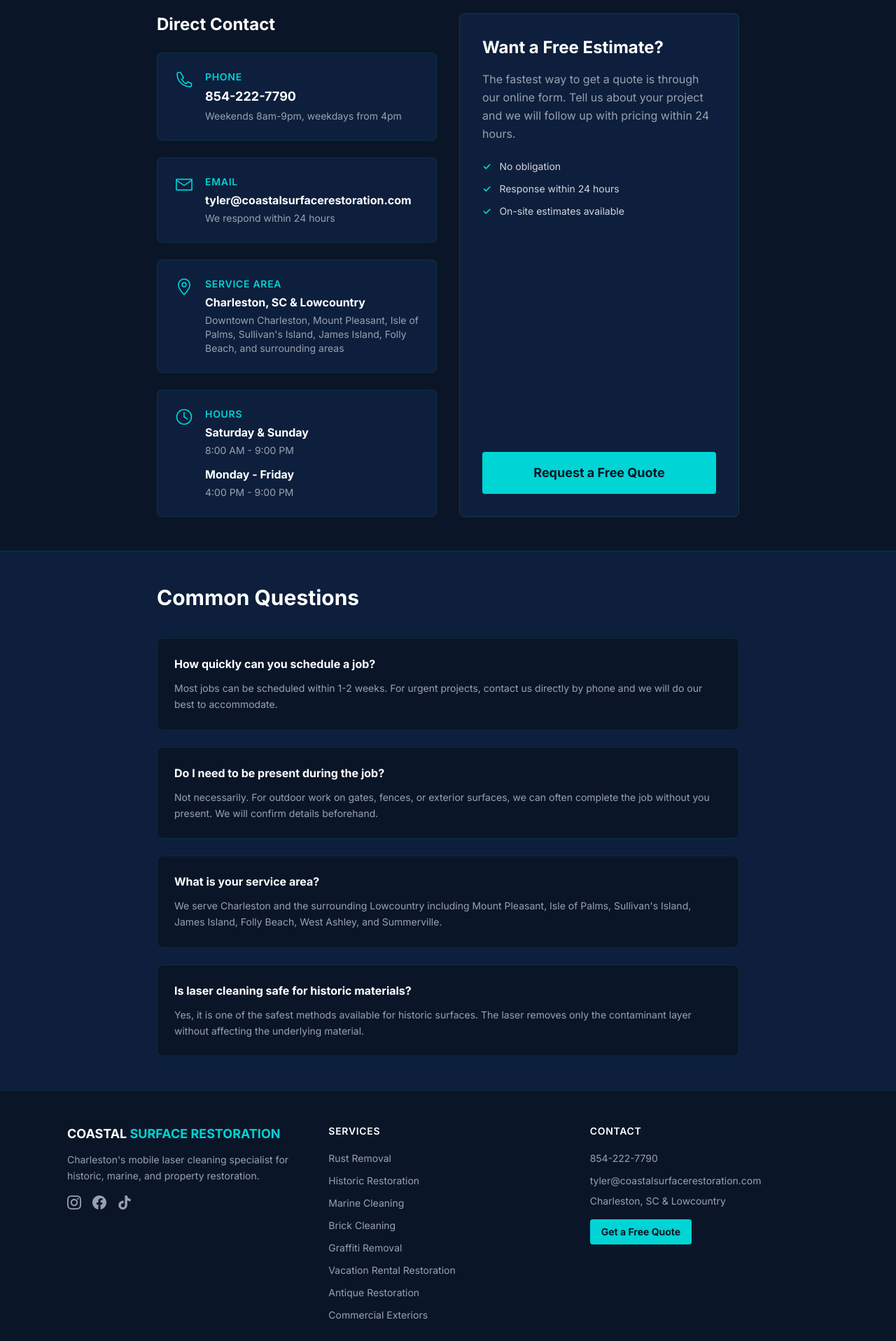
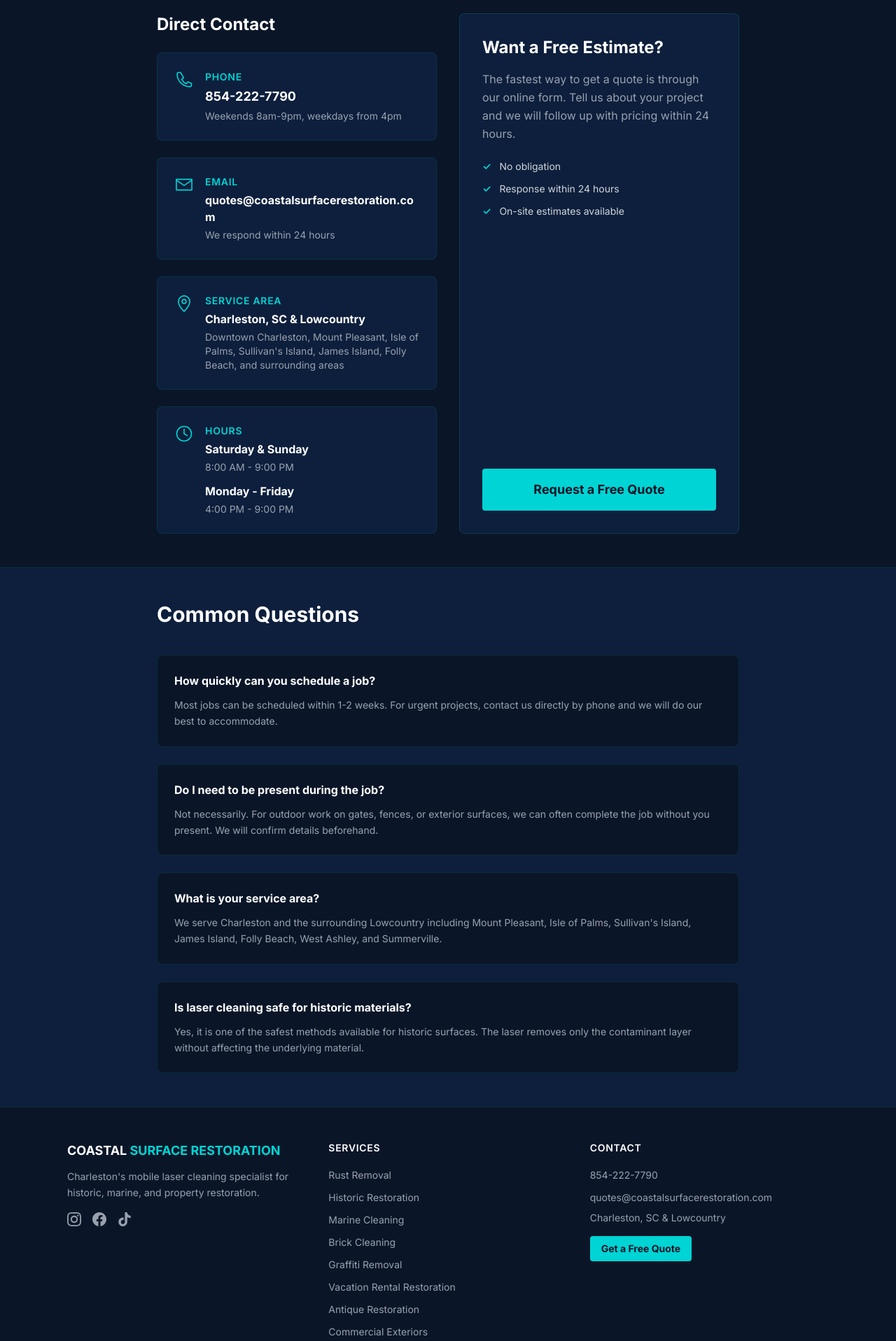
Before and after one commit to coastalsurfacerestoration1/coastal-surface-restoration, a Next.js app: page /contact in a window 1280 px wide. Shown: the part 386-2303 px from the top of the page at 70% size. Built offline with nearby package versions, Linux system fonts and the light colour scheme.

Commit message:
update to quotes email alias

```diff
--- a/app/components/Footer.tsx
+++ b/app/components/Footer.tsx
@@ -1,4 +1,5 @@
 import Link from 'next/link';
+import { BUSINESS } from '@/lib/seo';
 
 
 const socials = [
@@ -89,8 +90,8 @@ export default function Footer() {
                 </a>
               </li>
               <li>
-                <a href="mailto:tyler@coastalsurfacerestoration.com" className="text-gray-400 hover:text-[#00d4d4] text-sm transition-colors">
-                  tyler@coastalsurfacerestoration.com
+                <a href={`mailto:${BUSINESS.email}`} className="text-gray-400 hover:text-[#00d4d4] text-sm transition-colors">
+                  {BUSINESS.email}
                 </a>
               </li>
               <li className="text-gray-400 text-sm">Charleston, SC &amp; Lowcountry</li>
--- a/app/contact/page.tsx
+++ b/app/contact/page.tsx
@@ -1,5 +1,5 @@
 import Link from 'next/link';
-import { pageMetadata } from '@/lib/seo';
+import { BUSINESS, pageMetadata } from '@/lib/seo';
 import { ClockIcon, MailIcon, PhoneIcon, PinIcon } from '@/app/components/icons';
 import Faq from '@/app/components/Faq';
 
@@ -47,11 +47,11 @@ export default function ContactPage() {
                 </div>
               </a>
 
-              <a href="mailto:tyler@coastalsurfacerestoration.com" className="flex items-start gap-4 bg-[#0d1f3c] border border-[#0e7c7b]/20 rounded-lg p-6 hover:border-[#00d4d4]/40 transition-colors group">
+              <a href={`mailto:${BUSINESS.email}`} className="flex items-start gap-4 bg-[#0d1f3c] border border-[#0e7c7b]/20 rounded-lg p-6 hover:border-[#00d4d4]/40 transition-colors group">
                 <MailIcon className="h-7 w-7 shrink-0 text-[#00d4d4]" />
                 <div>
                   <div className="text-[#00d4d4] font-semibold text-sm uppercase tracking-wider mb-1">Email</div>
-                  <div className="text-white font-bold group-hover:text-[#00d4d4] transition-colors break-all">tyler@coastalsurfacerestoration.com</div>
+                  <div className="text-white font-bold group-hover:text-[#00d4d4] transition-colors break-all">{BUSINESS.email}</div>
                   <div className="text-gray-400 text-sm mt-1">We respond within 24 hours</div>
                 </div>
               </a>
--- a/lib/seo.ts
+++ b/lib/seo.ts
@@ -7,7 +7,7 @@ export const BUSINESS = {
   name: 'Coastal Surface Restoration LLC',
   shortName: SITE_NAME,
   phone: '854-222-7790',
-  email: 'tyler@coastalsurfacerestoration.com',
+  email: 'quotes@coastalsurfacerestoration.com',
   region: 'Charleston, SC & Lowcountry',
   socials: [
     'https://www.instagram.com/coastalsurfacerestoration',
```
